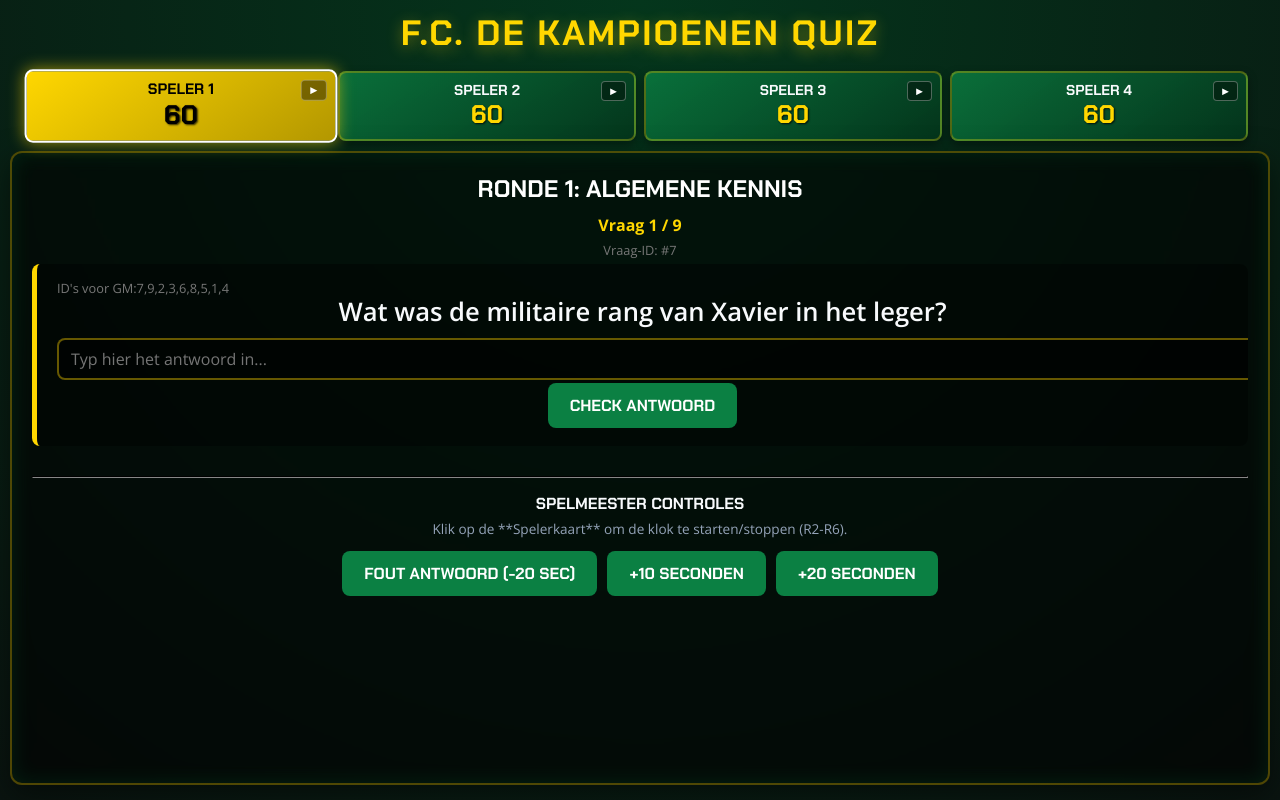
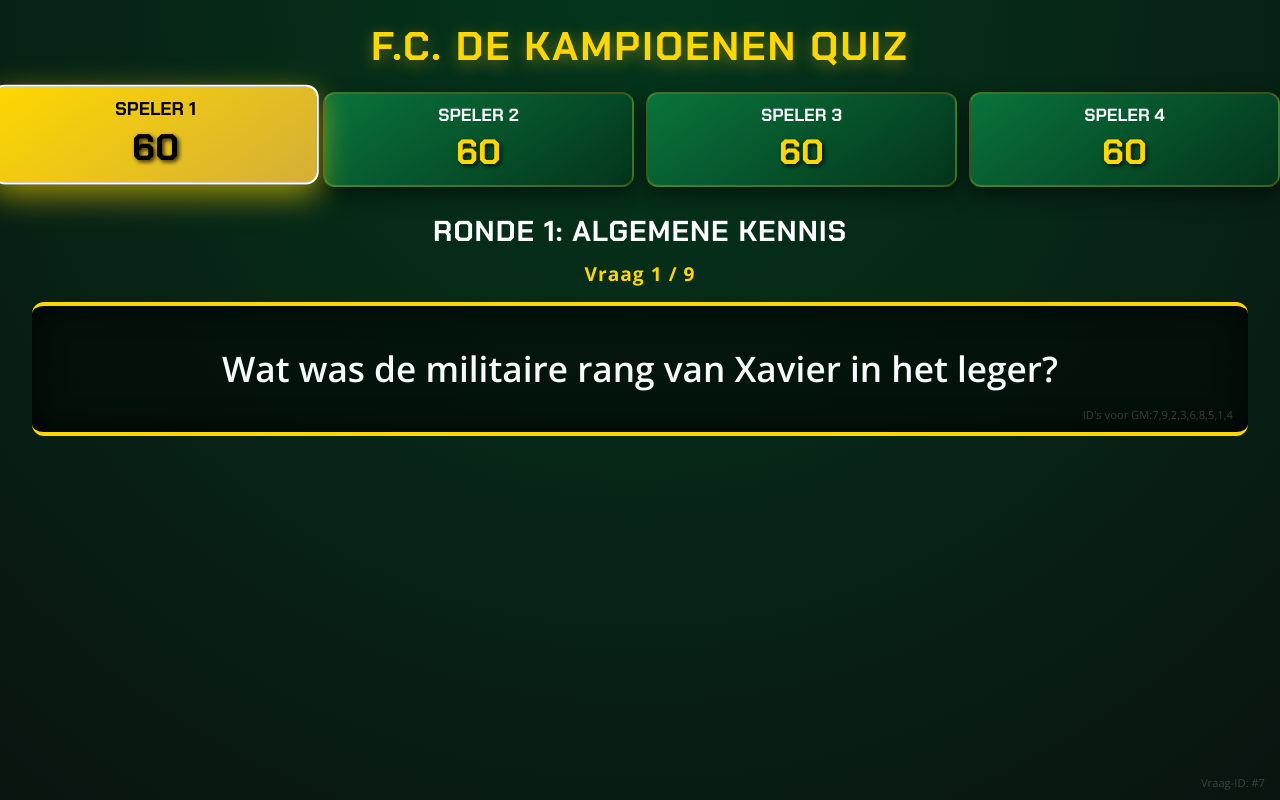
Before and after one commit to jordenric96/deslimstevanloemek, a plain HTML site: page index.html in a window 1280 px wide. Both pictures are taken after a click on the button "START QUIZ". Drawn offline with nearby package versions, Linux system fonts and the light colour scheme.

Commit message:
Update stijl.css

```diff
--- a/stijl.css
+++ b/stijl.css
@@ -1,5 +1,5 @@
 /* =====================================================================
-   stijl.css - Trivial Time: F.C. DE KAMPIOENEN (Single-Screen Editie)
+   stijl.css - Trivial Time: F.C. DE KAMPIOENEN (Clean Screen Editie)
    ===================================================================== */
 
 @import url('https://fonts.googleapis.com/css2?family=Chakra+Petch:wght@400;600;700&family=Open+Sans:wght@400;600;700&display=swap');
@@ -18,22 +18,20 @@
     --secondary-accent: var(--kamp-groen);
     --correct-color: #22c55e;
     --wrong-color: var(--kamp-rood);
-    --gold-color: #ffd700;
 
     --text-main: #f8fafc;
     --text-muted: #94a3b8;
-    --input-border-color: rgba(255, 215, 0, 0.4);
 }
 
-/* ================== BASIS LAYOUT (VAST OP 1 SCHERM) ================== */
+/* ================== BASIS LAYOUT ================== */
 body {
     background: radial-gradient(circle at top, var(--kamp-donkergroen) 0%, var(--bg-dark) 100%);
     color: var(--text-main);
     font-family: 'Open Sans', sans-serif;
     margin: 0;
     padding: 0;
-    height: 100vh; /* Zet vast op schermhoogte */
-    overflow: hidden; /* Blokkeer scrollen over de hele pagina */
+    height: 100vh;
+    overflow: hidden; /* Nooit meer lelijke scrollbalken op het hele scherm */
     display: flex;
     flex-direction: column;
     align-items: center;
@@ -47,92 +45,98 @@ h1, h2, h3, .player-name, .round-title {
 h1 {
     color: var(--kamp-geel);
     text-shadow: 0 4px 15px rgba(255, 215, 0, 0.4);
-    margin: 10px 0; /* Marges verkleind */
-    font-size: 2.2em;
+    margin: 20px 0 10px 0;
+    font-size: 2.5em;
     letter-spacing: 2px;
 }
 
 h2 {
     color: #fff;
-    font-size: 1.5em;
+    font-size: 1.8em;
     margin: 0 0 10px 0;
+    letter-spacing: 1px;
 }
 
-/* ================== SCHERMEN & CONTAINERS ================== */
-#setup-screen, #game-board {
+/* ================== SETUP SCHERM ================== */
+#setup-screen {
     background: rgba(0, 0, 0, 0.6);
     border: 2px solid var(--border-col);
     border-radius: 12px;
     box-shadow: 0 10px 30px rgba(0,0,0,0.5), inset 0 0 20px rgba(11, 128, 67, 0.2);
-    padding: 20px; /* Padding verkleind voor meer ruimte */
-    width: 95%;
-    max-width: 1300px;
+    padding: 30px;
+    width: 90%;
+    max-width: 800px; /* Setup mag smaller zijn */
     text-align: center;
     backdrop-filter: blur(10px);
-    display: flex;
-    flex-direction: column;
-    flex: 1;
-    margin-bottom: 15px;
-    max-height: 85vh; /* Zorg dat het kistje in het scherm past */
+    margin-top: 5vh;
 }
 
-/* ================== COMPACT SETUP SCHERM ================== */
 #player-name-inputs {
     display: grid;
-    grid-template-columns: 1fr 1fr; /* Verdeel 10 spelers in 2 kolommen */
-    gap: 10px 20px;
-    margin: 15px 0;
-    overflow-y: auto; /* Scrollen binnen dit vakje indien echt nodig op kleine schermen */
-    flex: 1;
-    align-content: start;
+    grid-template-columns: 1fr 1fr;
+    gap: 15px 25px;
+    margin: 25px 0;
 }
 
 .setup-input-row {
     display: flex;
     justify-content: flex-end;
     align-items: center;
-    gap: 10px;
-    margin-bottom: 0;
+    gap: 15px;
 }
 
 .setup-input-row label {
-    font-size: 1em;
+    font-size: 1.1em;
     font-weight: bold;
-    min-width: 120px;
+    min-width: 140px;
     text-align: right;
 }
 
-#num-players { width: 100px; text-align: center; }
+#num-players { width: 80px; text-align: center; font-weight: bold; }
 
-/* ================== COMPACTE SPELERS KAARTEN ================== */
+/* ================== MAIN GAME BOARD ================== */
+#game-board {
+    background: transparent; /* Geen lelijke box meer om alles heen */
+    border: none;
+    box-shadow: none;
+    width: 95%;
+    max-width: 1400px;
+    text-align: center;
+    display: flex;
+    flex-direction: column;
+    flex: 1;
+    margin-bottom: 20px;
+    padding: 0 10px;
+}
+
+/* ================== SPELERS SCOREBORD ================== */
 #player-container {
     display: flex;
-    flex-wrap: nowrap; /* Forceer 1 rij */
-    width: 95%;
-    max-width: 1300px;
-    margin: 5px auto 10px auto;
-    gap: 8px;
+    flex-wrap: nowrap;
+    width: 100%;
+    margin: 10px auto 25px auto; /* Meer ademruimte onder de scores */
+    gap: 12px; /* Duidelijke scheiding tussen kaarten */
     justify-content: center;
 }
 
 .player-card {
-    background: linear-gradient(145deg, rgba(11, 128, 67, 0.8), rgba(4, 54, 28, 0.9));
-    border: 2px solid var(--border-col);
-    border-radius: 8px;
-    padding: 8px 5px;
+    background: linear-gradient(145deg, rgba(11, 128, 67, 0.85), rgba(4, 54, 28, 0.95));
+    border: 2px solid rgba(255, 215, 0, 0.2);
+    border-radius: 12px;
+    padding: 10px 5px;
     text-align: center;
     position: relative;
-    transition: all 0.3s ease;
-    box-shadow: 0 4px 10px rgba(0,0,0,0.4);
-    flex: 1; /* Laat kaarten evenredig krimpen of groeien */
+    transition: all 0.3s cubic-bezier(0.25, 0.8, 0.25, 1);
+    box-shadow: 0 8px 20px rgba(0,0,0,0.5);
+    flex: 1;
     min-width: 0;
 }
 
 .player-card.active {
-    background: linear-gradient(145deg, var(--kamp-geel), #b39700);
+    background: linear-gradient(145deg, var(--kamp-geel), #d4af37);
     border-color: #fff;
-    transform: scale(1.05);
-    box-shadow: 0 0 15px rgba(255, 215, 0, 0.6);
+    transform: translateY(-5px) scale(1.05); /* Springt er fysiek uit */
+    box-shadow: 0 10px 30px rgba(255, 215, 0, 0.6);
     z-index: 2;
 }
 
@@ -140,101 +144,121 @@ h2 {
 .player-card.active .player-seconds { color: #000; }
 
 .player-name {
-    font-size: 0.9em;
+    font-size: 1.1em;
     font-weight: 700;
-    margin-bottom: 2px;
+    margin-bottom: 5px;
     white-space: nowrap;
     overflow: hidden;
-    text-overflow: ellipsis; /* Verbergt te lange namen met puntjes */
+    text-overflow: ellipsis;
 }
 
 .player-seconds {
     font-family: 'Chakra Petch', sans-serif;
-    font-size: 1.6em;
+    font-size: 2.2em; /* Grotere scores */
     font-weight: 700;
     color: var(--kamp-geel);
-    text-shadow: 1px 1px 2px rgba(0,0,0,0.8);
-    margin-top: -3px;
+    text-shadow: 2px 2px 4px rgba(0,0,0,0.8);
+    margin-top: -2px;
 }
 
-.player-timer-btn {
-    background: rgba(0, 0, 0, 0.4); border: 1px solid rgba(255,255,255,0.3); color: white;
-    cursor: pointer; border-radius: 4px; font-size: 0.7em; padding: 2px 6px;
-    transition: 0.2s; position: absolute; top: 4px; right: 4px;
-}
-.player-timer-btn.running { background: var(--kamp-rood); border-color: #fff; box-shadow: 0 0 10px var(--kamp-rood); }
+.player-timer-btn { display: none; } /* Timer knopje verborgen, oogt strakker */
 
 /* ================== VRAAG GEBIED ================== */
 #question-area {
-    margin: 5px 0 15px 0;
-    padding: 15px 20px;
-    background: rgba(0,0,0,0.4);
-    border-radius: 8px;
-    border-left: 5px solid var(--kamp-geel);
-    flex: 1; /* Laat dit meegroeien in de beschikbare ruimte */
+    margin: 0;
+    padding: 40px 30px;
+    background: rgba(0, 0, 0, 0.5);
+    border-radius: 12px;
+    border-top: 4px solid var(--kamp-geel);
+    border-bottom: 4px solid var(--kamp-geel);
+    flex: 1;
     display: flex;
     flex-direction: column;
     justify-content: center;
-    overflow-y: auto;
+    align-items: center;
+    box-shadow: inset 0 0 30px rgba(0,0,0,0.8);
+    position: relative;
 }
 
-#question-text { font-size: 1.6em; font-weight: 600; line-height: 1.2; margin: 0 0 10px 0; }
-#question-counter { color: var(--kamp-geel); font-weight: bold; font-size: 1em; margin: 0 0 5px 0; }
-#question-id, #puzzle-ids { font-size: 0.8em; color: #777; margin: 0; }
+#question-counter {
+    color: var(--kamp-geel);
+    font-weight: bold;
+    font-size: 1.2em;
+    margin: 0 0 15px 0;
+    letter-spacing: 1px;
+}
 
-/* ================== RONDEN DETAILS (PUZZEL, WOORDEN, GEHEUGEN) ================== */
-#puzzle-display-area { display: flex; flex-direction: column; gap: 10px; }
-#puzzle-answers-container { display: flex; justify-content: center; gap: 10px; }
-.puzzle-answer { background: rgba(255,255,255,0.05); border: 2px dashed rgba(255,255,255,0.2); padding: 10px 20px; font-size: 1.2em; border-radius: 8px; font-family: 'Chakra Petch', sans-serif; text-transform: uppercase; min-width: 120px; }
-#puzzle-clues-container { display: grid; grid-template-columns: repeat(4, 1fr); gap: 8px; margin-top: 5px; }
-.puzzle-clue { background: var(--bg-card); border: 1px solid rgba(255,255,255,0.1); padding: 10px; border-radius: 6px; font-size: 1em; font-weight: 600; transition: 0.3s; }
+#question-text {
+    font-size: 2.2em; /* Grote, duidelijke vragen */
+    font-weight: 600;
+    line-height: 1.3;
+    margin: 0;
+    max-width: 90%;
+}
 
-.found.color-1 { background: var(--kamp-geel); color: #000; border-color: #fff; box-shadow: 0 0 10px rgba(255, 215, 0, 0.5); }
-.found.color-2 { background: var(--kamp-groen); color: #fff; border-color: #fff; box-shadow: 0 0 10px rgba(11, 128, 67, 0.5); }
-.found.color-3 { background: #fff; color: #000; border-color: #ccc; box-shadow: 0 0 10px rgba(255, 255, 255, 0.5); }
+/* Subtiele ID weergave (Rechtsonder) */
+#puzzle-ids, #question-id {
+    position: absolute;
+    bottom: 10px;
+    right: 15px;
+    font-size: 0.7em;
+    color: rgba(255,255,255,0.2);
+    margin: 0;
+}
 
-#opendeur-keywords-container, #finale-keywords-container { display: grid; grid-template-columns: repeat(auto-fit, minmax(150px, 1fr)); gap: 10px; margin-top: 10px; }
-.opendeur-keyword, .finale-keyword { background: rgba(0,0,0,0.5); border: 2px solid rgba(255,255,255,0.1); padding: 15px; font-size: 1.2em; border-radius: 8px; font-family: 'Chakra Petch', sans-serif; text-transform: uppercase; transition: 0.3s; }
-.opendeur-keyword.found, .finale-keyword.found { background: var(--kamp-groen); border-color: var(--kamp-geel); color: white; box-shadow: 0 0 15px rgba(11, 128, 67, 0.6); transform: scale(1.02); }
+/* ================== RONDEN DETAILS (PUZZEL, WOORDEN) ================== */
+#puzzle-display-area { display: flex; flex-direction: column; gap: 20px; width: 100%; align-items: center; }
+#puzzle-answers-container { display: flex; justify-content: center; gap: 15px; }
+.puzzle-answer { background: rgba(255,255,255,0.05); border: 2px dashed rgba(255,255,255,0.2); padding: 15px 30px; font-size: 1.5em; border-radius: 8px; font-family: 'Chakra Petch', sans-serif; text-transform: uppercase; min-width: 150px; }
+#puzzle-clues-container { display: grid; grid-template-columns: repeat(4, 1fr); gap: 12px; margin-top: 10px; width: 90%; }
+.puzzle-clue { background: var(--bg-card); border: 1px solid rgba(255,255,255,0.1); padding: 15px; border-radius: 8px; font-size: 1.2em; font-weight: 600; transition: 0.3s; }
 
-#geheugen-board { list-style: none; padding: 0; text-align: left; max-width: 800px; margin: 0 auto; width: 100%; }
-.geheugen-item { background: rgba(255,255,255,0.05); border-left: 4px solid var(--border-col); margin-bottom: 5px; padding: 10px 15px; font-size: 1.2em; display: flex; justify-content: space-between; border-radius: 4px; transition: 0.3s; }
+.found.color-1 { background: var(--kamp-geel); color: #000; border-color: #fff; box-shadow: 0 0 15px rgba(255, 215, 0, 0.5); }
+.found.color-2 { background: var(--kamp-groen); color: #fff; border-color: #fff; box-shadow: 0 0 15px rgba(11, 128, 67, 0.5); }
+.found.color-3 { background: #fff; color: #000; border-color: #ccc; box-shadow: 0 0 15px rgba(255, 255, 255, 0.5); }
+
+#opendeur-keywords-container, #finale-keywords-container { display: grid; grid-template-columns: repeat(auto-fit, minmax(200px, 1fr)); gap: 15px; margin-top: 15px; width: 90%; }
+.opendeur-keyword, .finale-keyword { background: rgba(0,0,0,0.6); border: 2px solid rgba(255,255,255,0.2); padding: 20px; font-size: 1.5em; border-radius: 8px; font-family: 'Chakra Petch', sans-serif; text-transform: uppercase; transition: 0.3s; }
+.opendeur-keyword.found, .finale-keyword.found { background: var(--kamp-groen); border-color: var(--kamp-geel); color: white; box-shadow: 0 0 20px rgba(11, 128, 67, 0.8); transform: scale(1.05); }
+
+#geheugen-board { list-style: none; padding: 0; text-align: left; width: 80%; margin: 0 auto; }
+.geheugen-item { background: rgba(255,255,255,0.05); border-left: 5px solid var(--border-col); margin-bottom: 8px; padding: 15px 25px; font-size: 1.4em; display: flex; justify-content: space-between; border-radius: 6px; transition: 0.3s; }
 .geheugen-item.found { background: rgba(11, 128, 67, 0.2); border-left-color: var(--kamp-geel); }
 .geheugen-antwoord { color: var(--kamp-geel); font-family: 'Chakra Petch', sans-serif; font-weight: bold; }
 
-.blurred-subject, .blurred-board { filter: blur(12px) opacity(0.5); user-select: none; transition: filter 0.5s ease, opacity 0.5s ease; }
+.blurred-subject, .blurred-board { filter: blur(15px) opacity(0.4); user-select: none; transition: filter 0.5s ease, opacity 0.5s ease; }
 
-/* ================== FORMULIEREN & KNOPPEN ================== */
+/* ================== VERBORGEN ELEMENTEN OP GROOT SCHERM ================== */
+/* Jij gebruikt het dashboard, dus het publiek hoeft de inputvelden en controls niet te zien */
+.controls-r2-input-group,
+.player-controls,
+.controls {
+    display: none !important;
+}
+hr { display: none; }
+
+/* Invoer voor startscherm mag wel zichtbaar blijven */
 input[type="text"], input[type="number"] {
-    background: rgba(0, 0, 0, 0.5); border: 2px solid var(--input-border-color); color: white;
-    padding: 8px 12px; font-size: 1em; border-radius: 8px; outline: none; width: 100%; transition: 0.3s; font-family: 'Open Sans', sans-serif;
+    background: rgba(0, 0, 0, 0.5); border: 2px solid rgba(255, 215, 0, 0.4); color: white;
+    padding: 10px 15px; font-size: 1.1em; border-radius: 8px; outline: none; width: 100%; transition: 0.3s;
 }
-input[type="text"]:focus, input[type="number"]:focus { border-color: var(--kamp-geel); box-shadow: 0 0 10px rgba(255, 215, 0, 0.3); }
-input.correct-feedback { background-color: rgba(34, 197, 94, 0.3) !important; border-color: #22c55e !important; }
-input.wrong-feedback { background-color: rgba(239, 68, 68, 0.3) !important; border-color: #ef4444 !important; }
+input[type="text"]:focus, input[type="number"]:focus { border-color: var(--kamp-geel); box-shadow: 0 0 15px rgba(255, 215, 0, 0.4); }
 
 button {
-    background: var(--kamp-groen); color: #fff; border: 2px solid transparent; padding: 10px 20px; font-size: 1em; font-weight: bold;
-    border-radius: 8px; cursor: pointer; font-family: 'Chakra Petch', sans-serif; text-transform: uppercase; transition: all 0.2s ease; margin: 3px;
+    background: var(--kamp-groen); color: #fff; border: 2px solid transparent; padding: 12px 25px; font-size: 1.1em; font-weight: bold;
+    border-radius: 8px; cursor: pointer; font-family: 'Chakra Petch', sans-serif; text-transform: uppercase; transition: all 0.2s ease; margin: 15px auto; display: block;
 }
-button:hover { background: var(--kamp-geel); color: #000; box-shadow: 0 0 10px rgba(255, 215, 0, 0.5); }
-button:disabled { background: #333; color: #777; cursor: not-allowed; box-shadow: none; }
-
-.controls { margin-top: 10px; }
-hr { border-color: #333; margin: 15px 0; }
-.player-controls { margin-top: 5px; }
-.player-controls h3 { margin: 0 0 5px 0; font-size: 1em; }
-.player-controls p { margin: 0 0 10px 0; font-size: 0.85em; color: var(--text-muted); }
+button:hover { background: var(--kamp-geel); color: #000; box-shadow: 0 0 15px rgba(255, 215, 0, 0.5); }
 
 /* ================== ANIMATIES ================== */
-.bonus-feedback { position: absolute; top: 50%; left: 50%; transform: translate(-50%, -50%); font-size: 2em; font-weight: bold; font-family: 'Chakra Petch', sans-serif; opacity: 0; pointer-events: none; z-index: 10; text-shadow: 2px 2px 4px rgba(0,0,0,0.8); }
-@keyframes flash-green { 0% { box-shadow: 0 0 0px #22c55e; } 50% { box-shadow: 0 0 20px #22c55e; background-color: rgba(34, 197, 94, 0.4); } 100% { box-shadow: 0 0 0px #22c55e; } }
-@keyframes flash-red { 0% { box-shadow: 0 0 0px #ef4444; } 50% { box-shadow: 0 0 20px #ef4444; background-color: rgba(239, 68, 68, 0.4); } 100% { box-shadow: 0 0 0px #ef4444; } }
+.bonus-feedback { position: absolute; top: 50%; left: 50%; transform: translate(-50%, -50%); font-size: 2.5em; font-weight: bold; font-family: 'Chakra Petch', sans-serif; opacity: 0; pointer-events: none; z-index: 10; text-shadow: 2px 2px 4px rgba(0,0,0,0.8); }
+@keyframes flash-green { 0% { box-shadow: 0 0 0px #22c55e; } 50% { box-shadow: 0 0 25px #22c55e; background-color: rgba(34, 197, 94, 0.4); } 100% { box-shadow: 0 0 0px #22c55e; } }
+@keyframes flash-red { 0% { box-shadow: 0 0 0px #ef4444; } 50% { box-shadow: 0 0 25px #ef4444; background-color: rgba(239, 68, 68, 0.4); } 100% { box-shadow: 0 0 0px #ef4444; } }
 .time-gain-flash { animation: flash-green 1s ease-out; }
 .time-loss-flash { animation: flash-red 1s ease-out; }
 
 /* ================== WINNAAR SCHERM ================== */
 #game-over-overlay { position: fixed; top: 0; left: 0; width: 100vw; height: 100vh; background: rgba(4, 54, 28, 0.95); display: none; flex-direction: column; justify-content: center; align-items: center; z-index: 9999; }
-#game-over-overlay h2 { color: #fff; font-size: 2em; margin-bottom: 10px; }
-#game-over-overlay h1 { font-size: 6em; margin: 0; animation: pulse 2s infinite; text-shadow: 0 0 40px var(--kamp-geel); }
+#game-over-overlay h2 { color: #fff; font-size: 2.5em; margin-bottom: 10px; }
+#game-over-overlay h1 { font-size: 7em; margin: 0; animation: pulse 2s infinite; text-shadow: 0 0 50px var(--kamp-geel); }
 @keyframes pulse { 0% { transform: scale(1); } 50% { transform: scale(1.05); } 100% { transform: scale(1); } }
```
